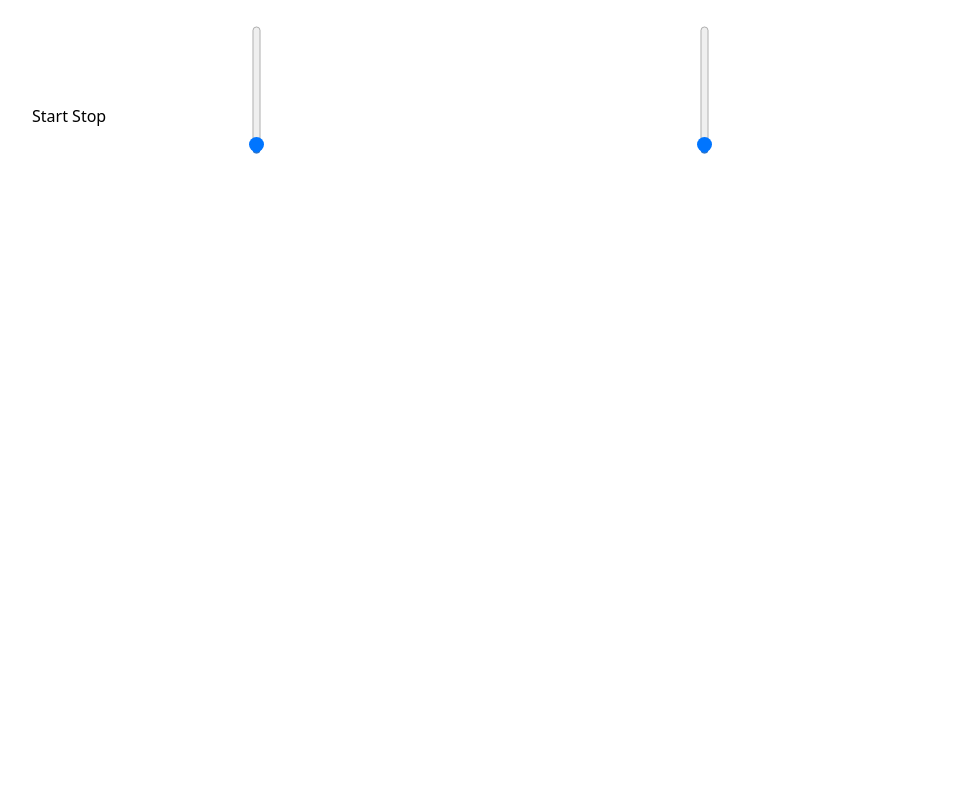
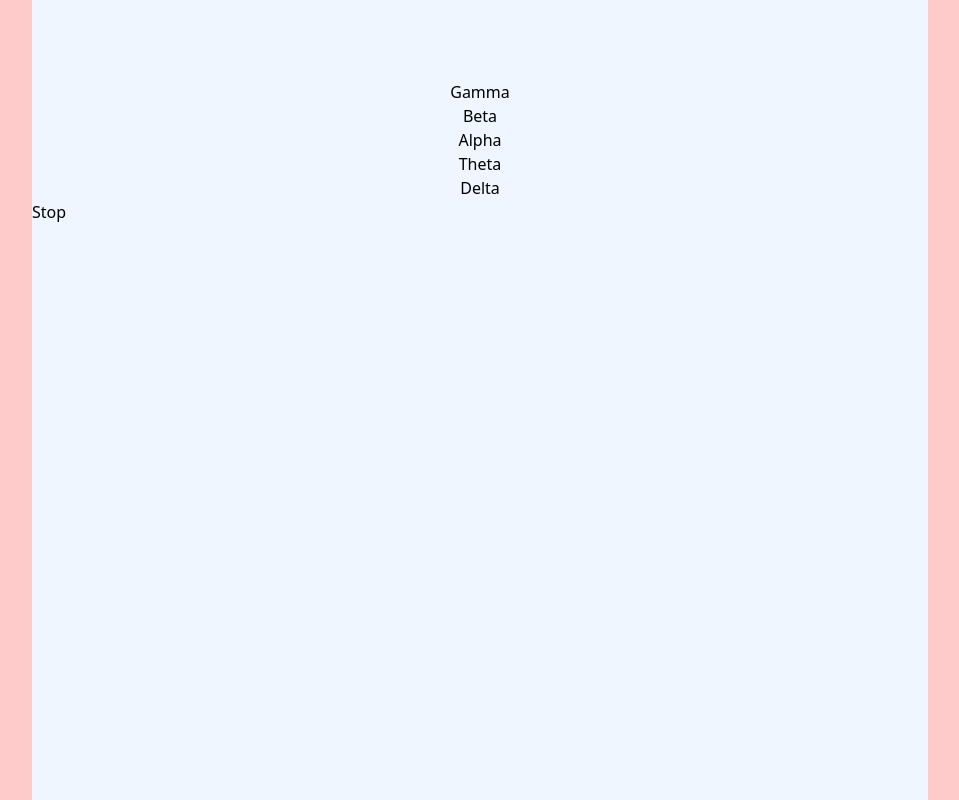
Before and after one commit to qwertypants/binaural-beats, a website built with Vite: page index.html in a window 1280 px wide. Both pictures are taken after a click on the button "Start". Shown: the whole page, without its empty margins (160-1119 px from the left). Built offline with nearby package versions, Linux system fonts and the light colour scheme.

Commit message:
working version
- switch between frequencies
- update layout

```diff
--- a/index.html
+++ b/index.html
@@ -6,7 +6,7 @@
     <meta name="viewport" content="width=device-width, initial-scale=1.0" />
     <title>Binural Beats Generator</title>
   </head>
-  <body>
+  <body class="bg-red-200">
     <div id="app"></div>
     <script src="http://unpkg.com/tone"></script>
     <script type="module" src="/src/main.ts"></script>
--- a/src/main.ts
+++ b/src/main.ts
@@ -1,60 +1,63 @@
 import "./style.css";
-
+let tone1 = 20;
+let tone2 = 10;
 // @ts-ignore
 const Tone = globalThis.Tone;
 // Create two oscillators
-let osc1 = new Tone.Oscillator(440, "sine").toDestination();
-let osc2 = new Tone.Oscillator(444, "sine").toDestination();
+let osc1 = new Tone.Oscillator(tone1, "sine").toDestination();
+let osc2 = new Tone.Oscillator(tone2, "sine").toDestination();
 
-// Start both oscillators
-function startOscillators() {
-  osc1.start();
-  osc2.start();
-}
+type WaveType = "gamma" | "beta" | "alpha" | "theta" | "delta";
+const frequency: Record<WaveType, number[]> = {
+  gamma: [30, 50],
+  beta: [14, 30],
+  alpha: [8, 14],
+  theta: [4, 8],
+  delta: [0.1, 4],
+};
 
-// Stop both oscillators
-function stopOscillators() {
-  osc1.stop();
-  osc2.stop();
+function updateOscillatorFrequency(name: WaveType) {
+  osc1.frequency.value = frequency[name][0];
+  osc2.frequency.value = frequency[name][1];
 }
 
 document.querySelector<HTMLDivElement>("#app")!.innerHTML = `
-  <section class="h-screen max-w-4xl mx-auto pt-20">
-    <div class="flex content-between justify-around">
-      <label>
-        <span id="left"></span>
-        <input type="range" class="-rotate-90" id="freq1" name="freq1" min="20" max="20000" value="440" step="5">
-      </label>
-
-      <label>
-        <span id="right"></span>
-        <input type="range" class="-rotate-90" id="freq2" name="freq2" min="20" max="20000" value="444" step="5">
-      </label>
+  <section class="h-screen bg-blue-50 max-w-4xl mx-auto pt-20">
+    <div class="flex flex-col">
+      <button id="gamma">Gamma</button>
+      <button id="beta">Beta</button>
+      <button id="alpha">Alpha</button>
+      <button id="theta">Theta</button>
+      <button id="delta">Delta</button>
     </div>
-    <footer>
-      <button id="startButton">Start</button>
-      <button id="stopButton">Stop</button>
-    </footer>
+    <button id="toggleBtn" class="mx-auto">Start</button>
   </section>
 `;
-// Update the frequency of the oscillators when the user changes the input fields
-document.getElementById("freq1")!.addEventListener("change", (event) => {
-  const target = event.target as HTMLInputElement;
-  const value = target?.value;
-  osc1.frequency.value = value;
-  document.getElementById("left")!.innerHTML = value;
-});
-document.getElementById("freq2")!.addEventListener("change", (event) => {
-  const target = event.target as HTMLInputElement;
-  const value = target?.value;
-  osc2.frequency.value = value;
-  document.getElementById("right")!.innerHTML = value;
-});
+
+let oscillatorStarted = false;
+// Start both oscillators
+function toggleOscillators() {
+  if (!oscillatorStarted) {
+    osc1.start();
+    osc2.start();
+    oscillatorStarted = true;
+    toggleBtn.innerHTML = "Stop";
+    return;
+  }
+  osc1.stop();
+  osc2.stop();
+  oscillatorStarted = false;
+  toggleBtn.innerHTML = "Start";
+}
 
 // Start and stop the oscillators when the user clicks the buttons
-document
-  .getElementById("startButton")!
-  .addEventListener("click", startOscillators);
-document
-  .getElementById("stopButton")!
-  .addEventListener("click", stopOscillators);
+const toggleBtn = document.getElementById("toggleBtn")!;
+toggleBtn.addEventListener("click", toggleOscillators);
+
+document.querySelectorAll("button").forEach((btn) => {
+  btn.addEventListener("click", (e) => {
+    const target = e.target as HTMLButtonElement;
+    const id = target.id as WaveType;
+    updateOscillatorFrequency(id);
+  });
+});
```
Also changed, not shown: readme.md.
